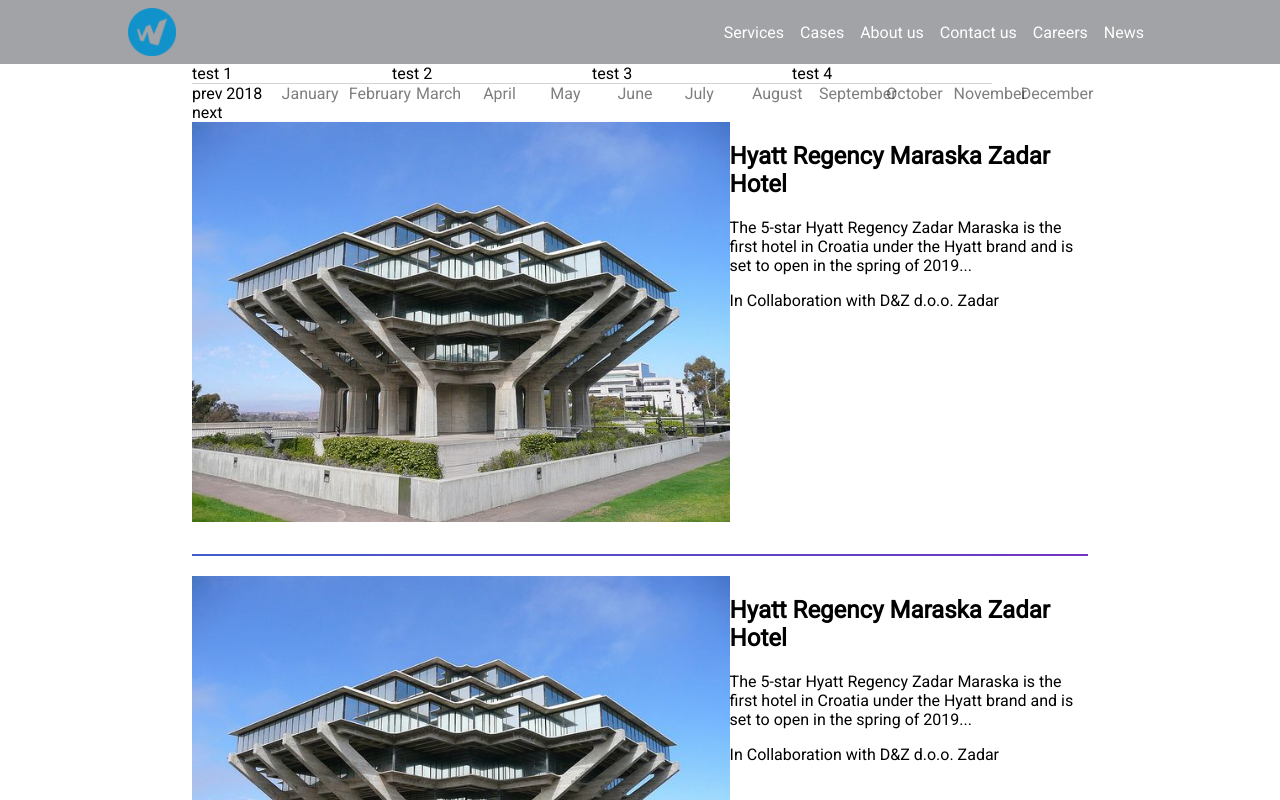
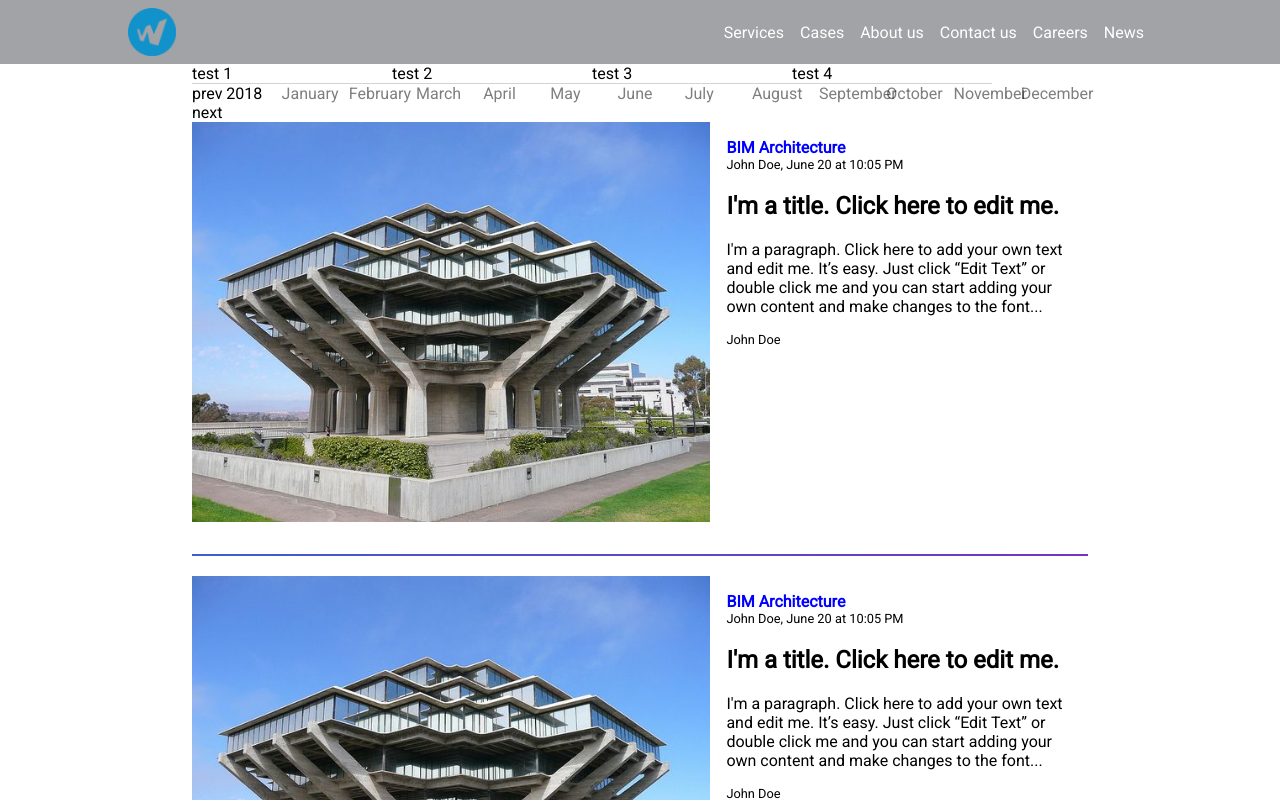
Before and after one commit to vildantursic/walter-page, a Nuxt app: page /news in a window 1280 px wide. Shown: the top 800 px of the page. Built offline with nearby package versions, Linux system fonts and the light colour scheme.

Commit message:
Text elements inside the news card styled as on design...

```diff
--- a/components/AppNews.vue
+++ b/components/AppNews.vue
@@ -4,9 +4,17 @@
         <img class="card-img" src="~/static/images/arch-2.jpg" alt="">
       </div>
       <div class="info-card">
-        <h1 class="title">Hyatt Regency Maraska Zadar Hotel</h1>
-        <p>The 5-star Hyatt Regency Zadar Maraska is the first hotel in Croatia under the Hyatt brand and is set to open in the spring of 2019...</p>
-        <p class="italic">In Collaboration with D&Z d.o.o. Zadar</p>
+        <p class="category">BIM Architecture</p>
+        <p class="author">John Doe, June 20 at 10:05 PM</p>
+        <h1 class="title">I'm a title. Click
+          here to edit me.</h1>
+        <p>I'm a paragraph. Click here to add your
+          own text and edit me. It’s easy. Just
+          click “Edit Text” or double click me and
+          you can start adding your own content
+          and make changes to the font...</p>
+        <p class="author">John Doe</p>
+
       </div>
     </div>
 </template>
@@ -46,6 +54,20 @@
     .info-card
     {
       width: 40%;
+      padding: 1em 1em;
+      .category
+      {
+        margin: 0;
+        font-size: 1em;
+        font-weight: 700;
+        color: blue;
+      }
+      .author
+      {
+        margin: 0;
+        font-size: 0.8em;
+        font-weight: 500;
+      }
     }
   }
 </style>
```
